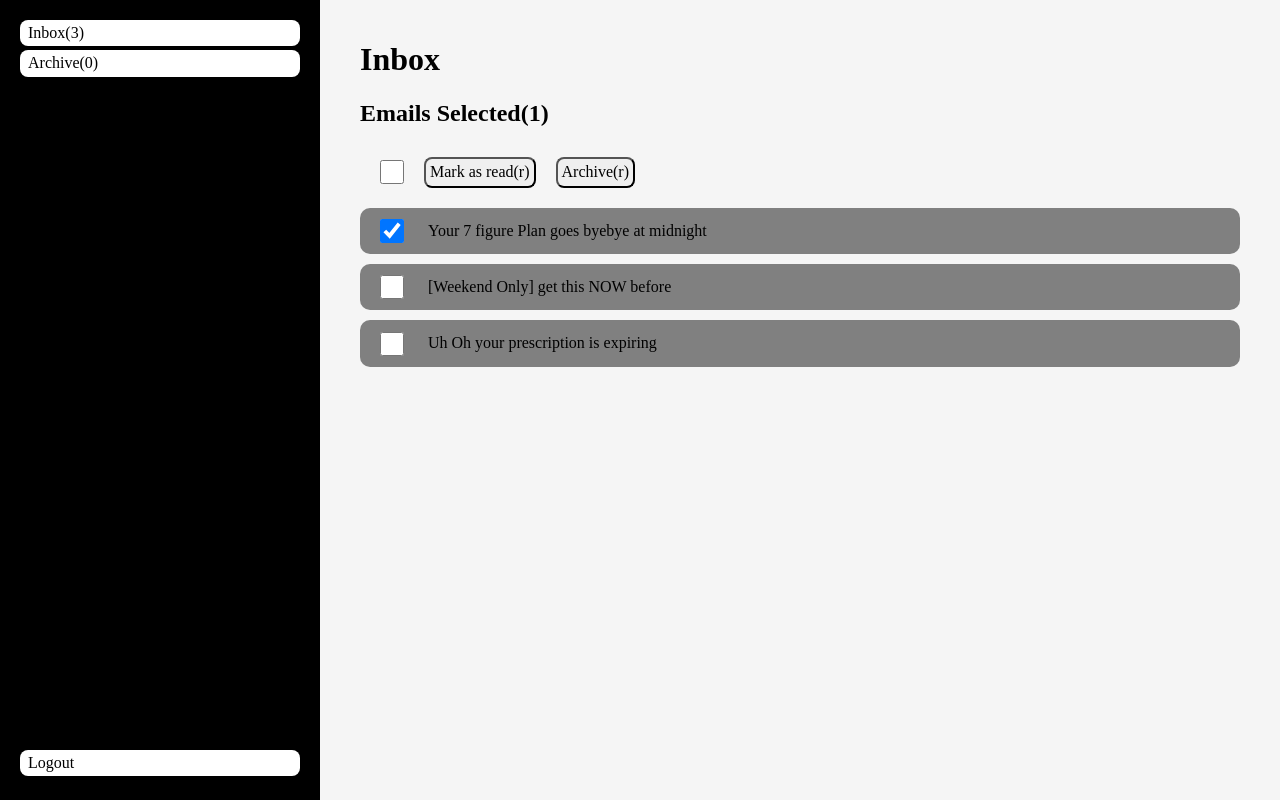
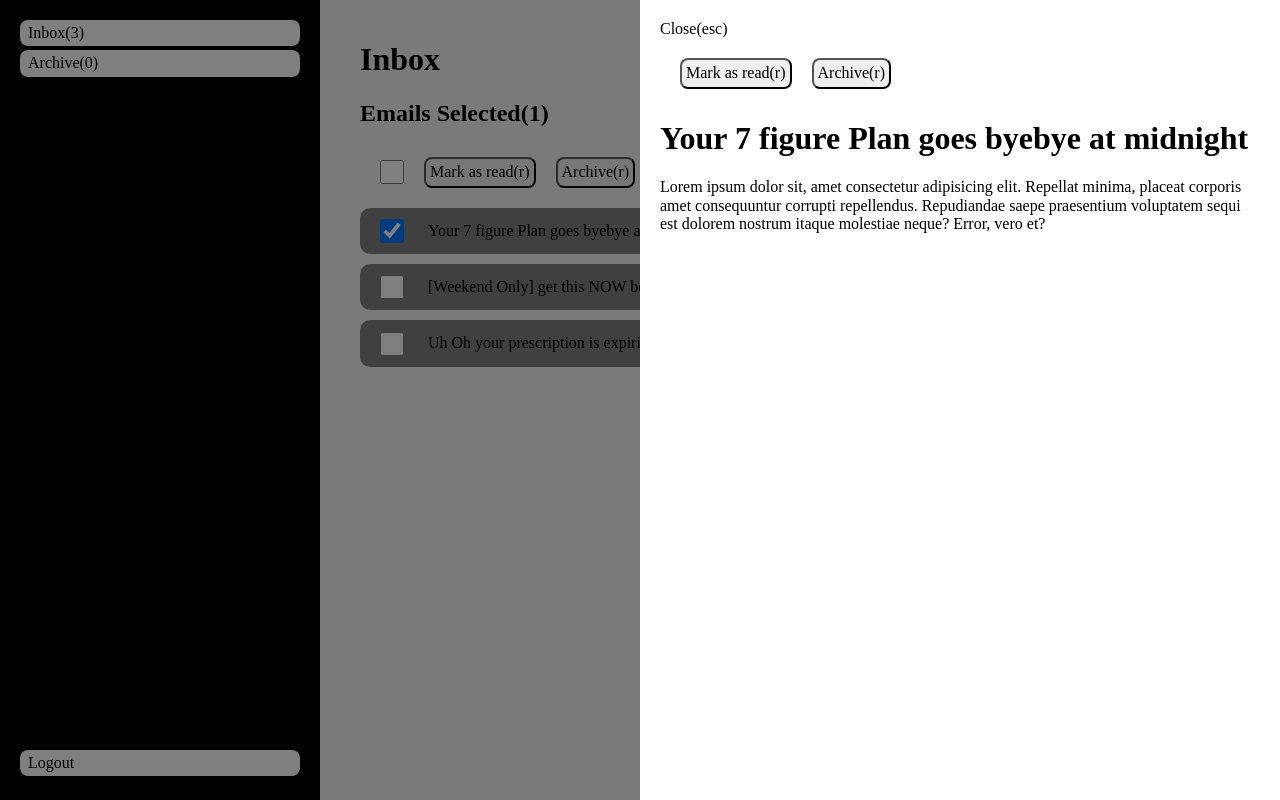
Before and after one commit to reynoldadade/email, a Vue app: page / in a window 1280 px wide. Both pictures are taken after a click on the checkbox 392 px from the left and 230 px from the top of the page. Built offline with nearby package versions, Linux system fonts and the light colour scheme.

Commit message:
complete modal view

```diff
--- a/src/App.vue
+++ b/src/App.vue
@@ -1,9 +1,14 @@
 <script setup lang="ts">
 import SideBar from "./components/SideBar.vue";
+import Modal from "./components/modal.vue";
+import { useAppStore } from "./store";
+
+const appStore = useAppStore();
 </script>
 
 <template>
   <div class="container">
+    <Modal v-if="appStore.showModal" />
     <SideBar />
     <div class="container__main">
       <router-view></router-view>
--- /dev/null
+++ b/src/components/modal.vue
@@ -0,0 +1,37 @@
+<template>
+  <div class="modal">
+    <div class="modal__mail-viewer">
+      <div @click="appStore.toggleModal" role="button">Close(esc)</div>
+      <div class="card">
+        <button
+          class="item"
+          @click="appStore.markSingleAsRead(appStore.selectedMail)"
+        >
+          Mark as read(r)
+        </button>
+        <button
+          class="item"
+          @click="appStore.sendSingleToArchive(appStore.selectedMail)"
+        >
+          Archive(r)
+        </button>
+      </div>
+
+      <h1>{{ appStore.selectedMail?.title }}</h1>
+      <div>
+        Lorem ipsum dolor sit, amet consectetur adipisicing elit. Repellat
+        minima, placeat corporis amet consequuntur corrupti repellendus.
+        Repudiandae saepe praesentium voluptatem sequi est dolorem nostrum
+        itaque molestiae neque? Error, vero et?
+      </div>
+    </div>
+  </div>
+</template>
+
+<script setup lang="ts">
+import { useAppStore } from "../store";
+
+const appStore = useAppStore();
+</script>
+
+<style></style>
--- a/src/store/index.ts
+++ b/src/store/index.ts
@@ -22,26 +22,42 @@ export const useAppStore = defineStore("main", () => {
   ]);
 
   const selectedMails: Ref<Mail[]> = ref([]);
+  const selectedMail: Ref<Mail | null> = ref(null);
+  const showModal: Ref<boolean> = ref(false);
 
   function markAsRead() {
-    selectedMails.value.forEach((mail) => {
-      const index = mails.value.findIndex(
-        (object) => object.title === mail.title
-      );
-      mails.value[index].state = Status.Read;
-    });
+    selectedMails.value.forEach((mail) => markSingleAsRead(mail));
     // reset mail
     selectedMails.value = [];
   }
+
+  function markSingleAsRead(payload: Mail | null) {
+    if (payload === null) {
+      return;
+    }
+    const index = mails.value.findIndex(
+      (object) => object.title === payload.title
+    );
+    mails.value[index].state = Status.Read;
+  }
+
+  function sendSingleToArchive(payload: Mail | null) {
+    if (payload === null) {
+      return;
+    }
+    const index = mails.value.findIndex(
+      (object) => object.title === payload.title
+    );
+    mails.value[index].folder = Folder.Archive;
+  }
   function sendToArchive() {
-    selectedMails.value.forEach((mail) => {
-      const index = mails.value.findIndex(
-        (object) => object.title === mail.title
-      );
-      mails.value[index].folder = Folder.Archive;
-    });
+    selectedMails.value.forEach((mail) => sendSingleToArchive(mail));
     // reset mail
     selectedMails.value = [];
+  }
+
+  function toggleModal() {
+    showModal.value = !showModal.value;
   }
 
   // inbox mails
@@ -58,5 +74,10 @@ export const useAppStore = defineStore("main", () => {
     archive,
     selectedMails,
     sendToArchive,
+    sendSingleToArchive,
+    markSingleAsRead,
+    toggleModal,
+    selectedMail,
+    showModal,
   };
 });
--- a/src/style.scss
+++ b/src/style.scss
@@ -71,3 +71,22 @@ input[type="checkbox"] {
   background-color: grey;
   opacity: 0.5;
 }
+.modal {
+  position: fixed;
+  top: 0;
+  right: 0;
+  z-index: 20;
+  background-color: rgba($color: #000000, $alpha: 0.5);
+  height: 100vh;
+  width: 100vw;
+
+  &__mail-viewer {
+    background-color: white;
+    width: 50%;
+    position: absolute;
+    right: 0;
+    top: 0;
+    height: 100%;
+    padding: 20px;
+  }
+}
--- a/src/views/Inbox.vue
+++ b/src/views/Inbox.vue
@@ -14,17 +14,45 @@
         :key="inbox.title"
         :mail="inbox"
         :class="inbox.state === Status.Unread ? 'card__default' : 'card__read'"
+        @click="selectMail(inbox)"
       />
     </div>
   </div>
 </template>
 
 <script setup lang="ts">
+import { onMounted, onUnmounted } from "@vue/runtime-core";
 import Mail from "../components/Mail.vue";
 import { Status } from "../models/mail.model";
 import { useAppStore } from "../store";
+import { Mail as MailInterface } from "../models/mail.model";
 
 const appStore = useAppStore();
+
+onMounted(() => {
+  window.addEventListener("keydown", shortcutListener);
+});
+
+onUnmounted(() => {
+  window.removeEventListener("keydown", shortcutListener);
+});
+
+function shortcutListener(event: KeyboardEvent) {
+  if (event.key.toLowerCase() === "r") {
+    appStore.markAsRead();
+  }
+  if (event.key.toLowerCase() === "a") {
+    appStore.sendToArchive();
+  }
+  if (event.key.toLowerCase() === "escape") {
+    appStore.toggleModal();
+  }
+}
+
+function selectMail(mail: MailInterface) {
+  appStore.selectedMail = mail;
+  appStore.toggleModal();
+}
 </script>
 
 <style></style>
```
